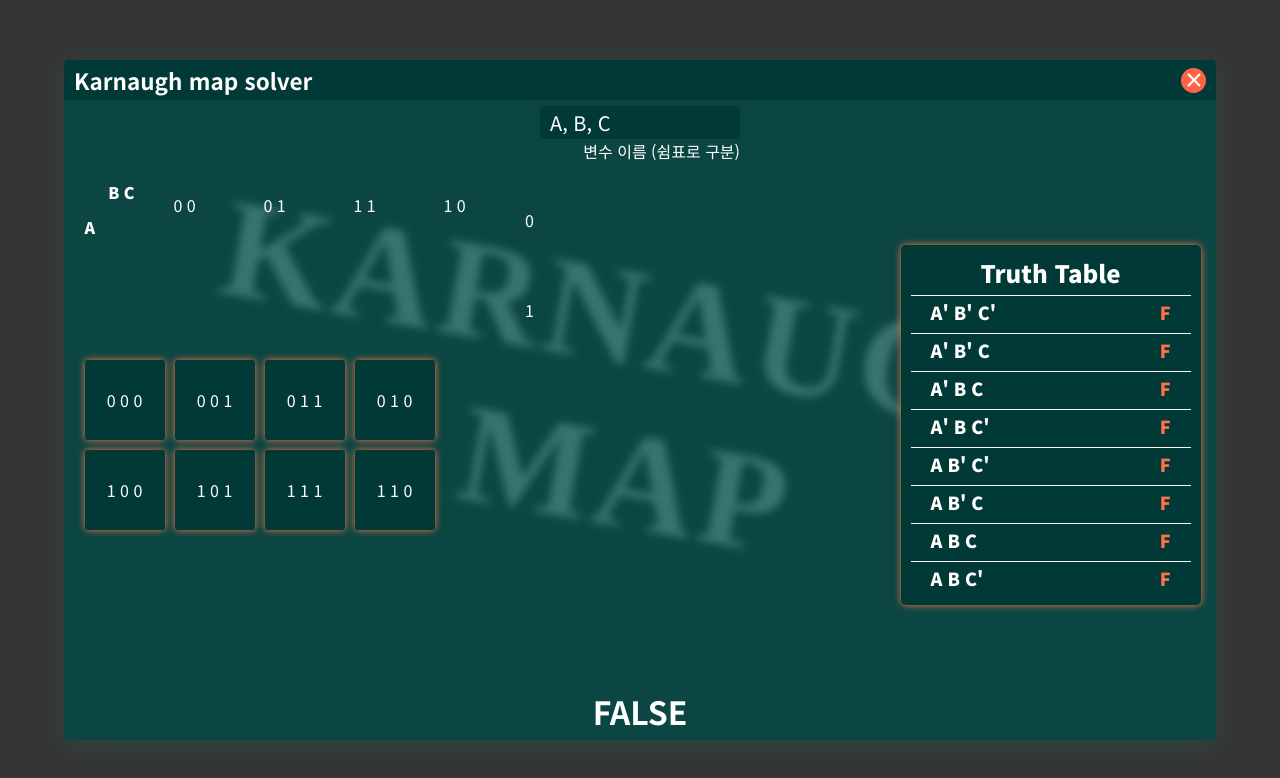
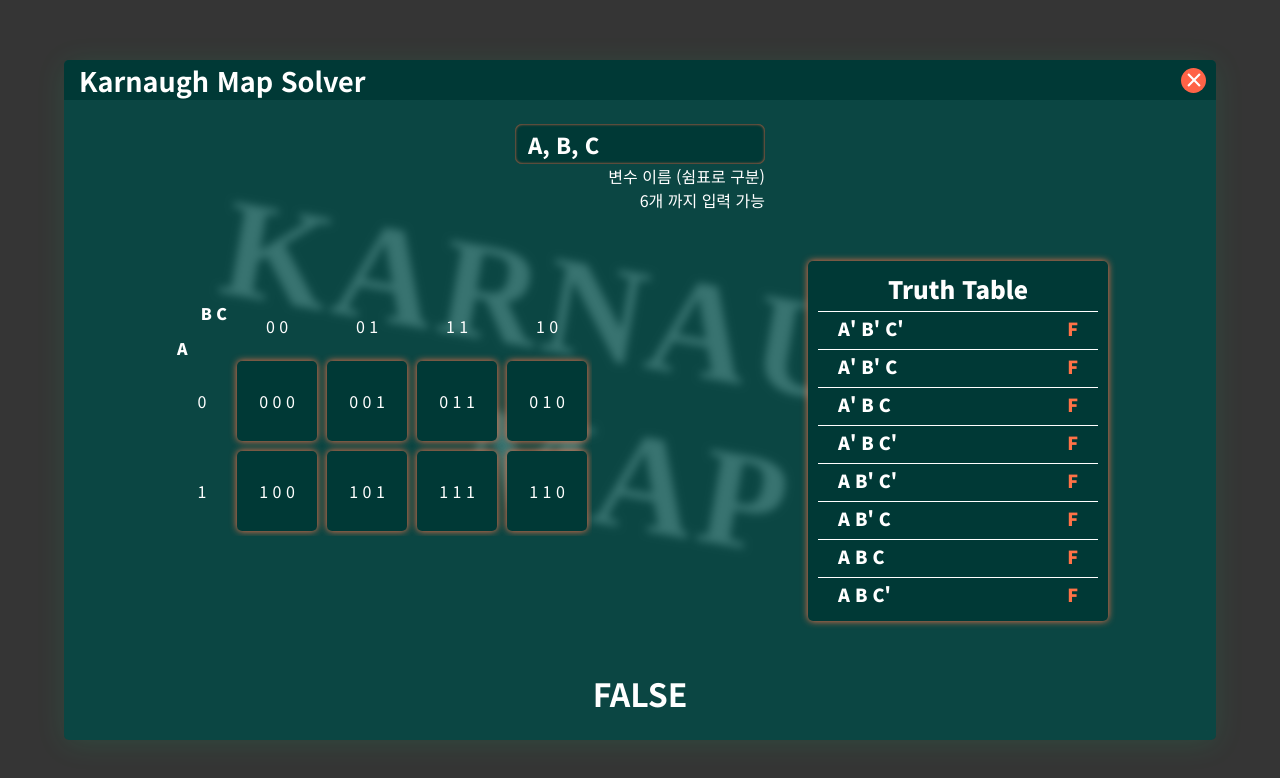
Before and after one commit to BaeJuh/Karnaugh_map, a React (Create React App) app: page / in a window 1280 px wide. Shown: the top 778 px of the page. Built offline with nearby package versions, Linux system fonts and the light colour scheme; a web font is replaced by a local one.

Commit message:
design update

```diff
--- a/public/index.html
+++ b/public/index.html
@@ -4,7 +4,9 @@
 <head>
   <meta charset="utf-8" />
   <link rel="icon" href="%PUBLIC_URL%/favicon.ico" />
-  <meta name="viewport" content="width=device-width, initial-scale=1" />
+  <!-- <meta name="viewport" content="width=device-width, initial-scale=1" /> -->
+  <meta name="viewport" content="width=device-width, initial-scale=1.0, user-scalable=no">
+
   <meta name="theme-color" content="#000000" />
   <meta name="description" content="Web site created using create-react-app" />
   <!-- <link rel="apple-touch-icon" href="%PUBLIC_URL%/logo192.png" /> -->
--- a/src/components/Content.js
+++ b/src/components/Content.js
@@ -13,20 +13,29 @@ const Content = () => {
     const [cells, setCells] = useState(null); // instance of Cell
 
     useEffect(() => {
-        setVariables(getVariables(inputText));
+        const variables = getVariables(inputText);
+        if (variables.length <= 6) {
+            setVariables(variables);
+        }
     }, [inputText]);
 
+    const limitVariableCount = (e) => {
+        (getVariables(e.target.value).length > 6) || (setInputText(e.target.value));
+    }
     return (
         <div className={styles.contentArea}>
             <div className={styles.inputArea}>
-                <input value={inputText} onChange={e => setInputText(e.target.value)}></input>
-                <p className={styles.explanation}>변수 이름 (쉼표로 구분)</p>
+                <input value={inputText} onChange={e => { limitVariableCount(e) }} placeholder="A, B, C"></input>
+                <p className={styles.explanation}>변수 이름 (쉼표로 구분)<br></br>6개 까지 입력 가능</p>
             </div>
-            {inputText === "" ? "변수를 입력해주세요." :
-                <div className={styles.tableArea}>
-                    <CellTable variables={variables} cells={[cells, setCells]}></CellTable>
-                    <TruthTable variables={variables} cells={cells}></TruthTable>
-                </div>}
+            <div className={styles.tableArea}>
+                {inputText === "" ? "변수를 입력해주세요." :
+                    <>
+                        <CellTable variables={variables} cells={[cells, setCells]}></CellTable>
+                        <TruthTable variables={variables} cells={cells}></TruthTable>
+                    </>
+                }
+            </div>
             <Formula variables={variables} cells={cells}></Formula>
         </div>
     );
--- a/src/components/Content_CellTable.js
+++ b/src/components/Content_CellTable.js
@@ -75,7 +75,7 @@ const CellTable = (props) => {
     }, [cells]);
 
     return (
-        <div className={styles.cellArea} style={{ width: `${(col * cellSize) + tagSize}px` }}>
+        <div className={styles.cellArea} style={{ width: `${(col * cellSize) + tagSize}px`, height: row > 4 ? "100%" : `${(row * cellSize) + tagSize}px` }}>
             {variableTag}
             <div className={styles.colTags}>{colTag}</div>
             <div className={styles.rowTags} style={{ width: `${tagSize}px` }}>{rowTag}</div>
@@ -83,6 +83,7 @@ const CellTable = (props) => {
                 {cellBox}
             </div>
         </div>
+
     );
 }
 
--- a/src/components/Main.js
+++ b/src/components/Main.js
@@ -8,7 +8,7 @@ const Main = () => {
     return (
         <div className={styles.wrapper}>
             <div className={styles.title}>
-                <h2>Karnaugh map solver</h2>
+                <h2>Karnaugh Map Solver</h2>
                 <button className={styles.decoButton}>
                     <RiCloseLine size="25" className={styles.closeIcon}></RiCloseLine>
                 </button>
--- a/src/style/App.module.scss
+++ b/src/style/App.module.scss
@@ -18,6 +18,7 @@ html, body {
 .container {
     width: 100vw;
     height: 100vh;
+    min-height: 600px;
 
     background-color: $out-backgroundColor;
 }
--- a/src/style/Content.module.scss
+++ b/src/style/Content.module.scss
@@ -9,14 +9,17 @@
     align-items: center;
     flex-direction: column;
     justify-content: space-around;
+    // @include noScroll;
 
     .tableArea {
         width: 100%;
-        height: 500px;
+        height: 440px;
 
-        overflow: scroll;
+        overflow-x: scroll;
         -ms-overflow-style: none;
         scrollbar-width: none ;
+
+        margin: -40px;
 
         display: flex;
         flex-direction: row;
@@ -32,20 +35,23 @@
     top: 0;
     left: 0;
     input {
-        $height: 33px;
-        width: 200px;
+        $height: 40px;
+        width: 250px;
         height: $height;
 
-        padding: 0 10px;
+        padding: 0 13px;
 
         color: white;
         background-color: $backgroundColor;
         border: none;
-        border-radius: 5px;
+        border-radius: 7px;
         outline: none;
 
-        font-size: 20px;
+        font-size: 22px;
+        font-weight: 800;
         line-height: $height;
+
+        box-shadow: inset 0 0 3px $neon;
     }
     .explanation {
         text-align: right;
@@ -54,7 +60,7 @@
 
 @include mobile {
     .contentArea {
-
+        justify-content: space-around;
         .tableArea {
             height: 80%;
             display: block;
--- a/src/style/Content_CellTable.module.scss
+++ b/src/style/Content_CellTable.module.scss
@@ -4,15 +4,17 @@
 .cellArea {
     $cellSize: 80px;
     $tagSize: 50px;
-    height: 100%;
+    // height: 100%;
+    @include noScroll;
+
+    margin: -$tagSize 0 0 0;
+
     @mixin setting {
         display: inline-block;
         text-align: center;
         margin: 5px;
         line-height: $cellSize;
     }
-    // display: inline-block;
-    min-width: 790px;
 
     .variable {
         @include setting;
@@ -36,9 +38,6 @@
             }
         }
         .colVariable {
-            // position: absolute;
-            // top: 0;
-            // left: 50%;
             @include VariableSetting;
             p {
                 padding-left: 20%;
@@ -46,9 +45,6 @@
             }
         }
         .rowVariable {
-            // position: absolute;
-            // top: 50%;
-            // left: 0;
             @include VariableSetting;
             p {
                 padding-top: 20%;
@@ -57,7 +53,6 @@
         }
     }
     .colTags{
-        // display: inline-block;
         float: left;
         .colTag {
             @include setting;
@@ -87,15 +82,20 @@
             display: inline-block;
             // margin: 5px;
 
-            border-radius: 3px;
+            border-radius: 5px;
 
             background-color: $backgroundColor;
             box-shadow: 0 0 7px $neon;
 
+            transition: .2s;
+
+            // @include noScroll;
+
             cursor: pointer;
         }
         .cell:hover {
-            background-color: $neon;
+            // background-color: $neon;
+            box-shadow: 0 0 30px $neon;
         }
     }
 }
@@ -104,12 +104,12 @@
     .cellArea {
         margin: auto;
         min-width: 0;
-        width: 100%;
-        border-bottom: 2px solid rgba(255, 255, 255, 0.7);
+        height: 53% !important;
+        // width: 100%;
         border-top: 2px solid rgba(255, 255, 255, 0.7);
         padding: 0 0 20px 0;
-        margin: 0 0 20px 0;
+        margin: auto;
+        margin-bottom: 20px;
         overflow: scroll;
-        height: 53%;
     }
 }
--- a/src/style/Content_TruthTable.module.scss
+++ b/src/style/Content_TruthTable.module.scss
@@ -12,6 +12,8 @@
     overflow: scroll;
     -ms-overflow-style: none;
     scrollbar-width: none ;
+
+    // position: fixed;
 
     .truthTable:-webkit-scrollbar {
         display: none;
@@ -47,12 +49,11 @@
     .truthTable {
         position: fixed;
         width: 90%;
-        height: 320px;
+        height: 300px;
 
         left: 50%;
         transform: translate(-50%, 0);
 
         margin: auto;
-
     }
 }
--- a/src/style/Main.module.scss
+++ b/src/style/Main.module.scss
@@ -4,7 +4,7 @@
 .wrapper {
     width: 90%;
     height: 85%;
-    min-height: 500px;
+    min-height: 600px;
 
     color: $font-color;
 
@@ -14,7 +14,7 @@
     backdrop-filter: blur(4.4px);
     -webkit-backdrop-filter: blur(4.4px);
 
-    position: absolute;
+    position: relative;
     @include goToCenter;
 
     overflow: hidden;
@@ -27,9 +27,9 @@
         align-items: center;
         justify-content: space-between;
 
-        padding: 0 10px;
+        padding: 0 10px 0 15px;
 
-        font-size: 15px;
+        font-size: 18px;
     }
     .decoButton {
         width: 25px;
@@ -56,10 +56,6 @@
     }
 
     .title {
-        // h2 {
-        //     width: 100%;
-        //     text-align: center;
-        // }
         display: none !important;
     }
 }
--- a/src/style/_settings.scss
+++ b/src/style/_settings.scss
@@ -14,3 +14,9 @@ $T: #ff7247;
     left: 50%;
     transform: translate(-50%, -50%);
 }
+
+@mixin noScroll {
+    overflow: scroll;
+    -ms-overflow-style: none;
+    scrollbar-width: none ;
+}
```
